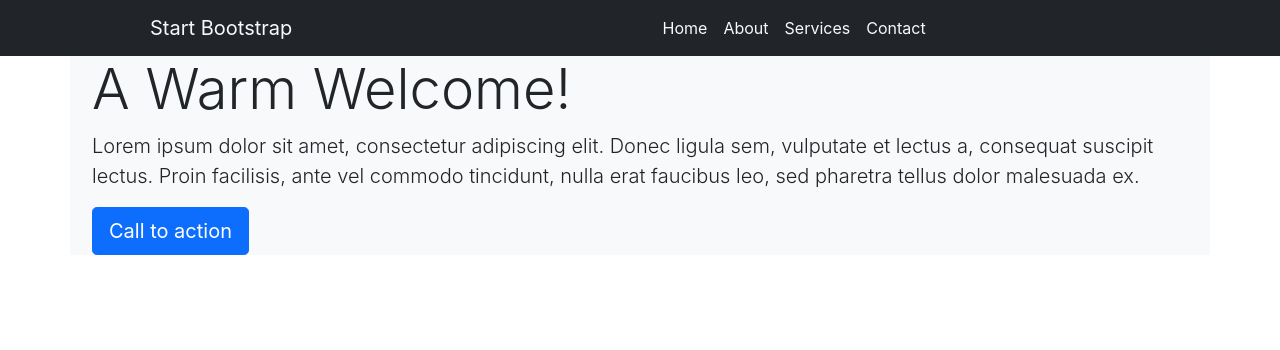
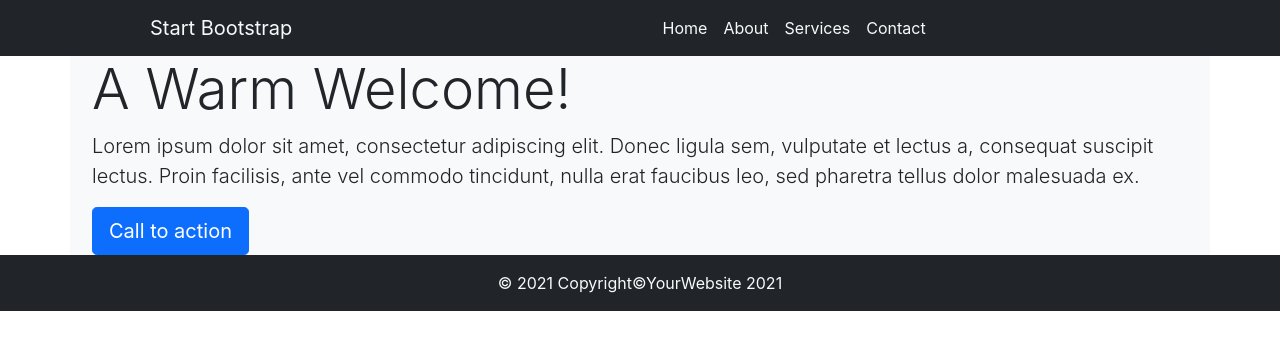
Before and after one commit to DanielTroncosoG/react-hello, a React (Create React App) app: page / in a window 1280 px wide. Shown: the top 350 px of the page. Built offline with nearby package versions, Linux system fonts and the light colour scheme.

Commit message:
sexto commit daniel

```diff
--- a/src/App.js
+++ b/src/App.js
@@ -1,6 +1,7 @@
 import React from 'react';
 import Navbar from "./Components/Navbar/Navbar"
 import Jumbotron from "./Components/Jumbotron/Jumbotron"
+import Footer from "./Components/Footer/Footer"
 import './App.css';
 
 function App() {
@@ -10,6 +11,7 @@ function App() {
       <div className="container bg-light">
       <Jumbotron title="A Warm Welcome!" paragraph="Lorem ipsum dolor sit amet, consectetur adipiscing elit. Donec ligula sem, vulputate et lectus a, consequat suscipit lectus. Proin facilisis, ante vel commodo tincidunt, nulla erat faucibus leo, sed pharetra tellus dolor malesuada ex." button="Call to action"/>
       </div>
+      <Footer copyright="Copyright©" copyname="YourWebsite 2021" />
     </div>
   );
   }
--- /dev/null
+++ b/src/Components/Footer/Footer.css
@@ -0,0 +1,7 @@
+.footer{
+    position: fixed;
+    left: 0;
+    bottom: 0;
+    width: 100%;
+    text-align: center;
+}
--- /dev/null
+++ b/src/Components/Footer/Footer.js
@@ -0,0 +1,17 @@
+import React, { Component } from 'react';
+import './Footer.css';
+
+function Footer({copyright, copyname}){
+        return(
+            <div className="footer-copyright text-center py-3 bg-dark text-light">
+
+          &copy; {new Date().getFullYear()} {copyright}{copyname}
+
+        </div>
+
+
+        )
+
+}
+
+export default Footer
--- a/src/Components/Navbar/Navbar.js
+++ b/src/Components/Navbar/Navbar.js
@@ -1,4 +1,3 @@
-import { render } from '@testing-library/react';
 import React, { Component } from 'react';
 import './Navbar.css';
 
```
